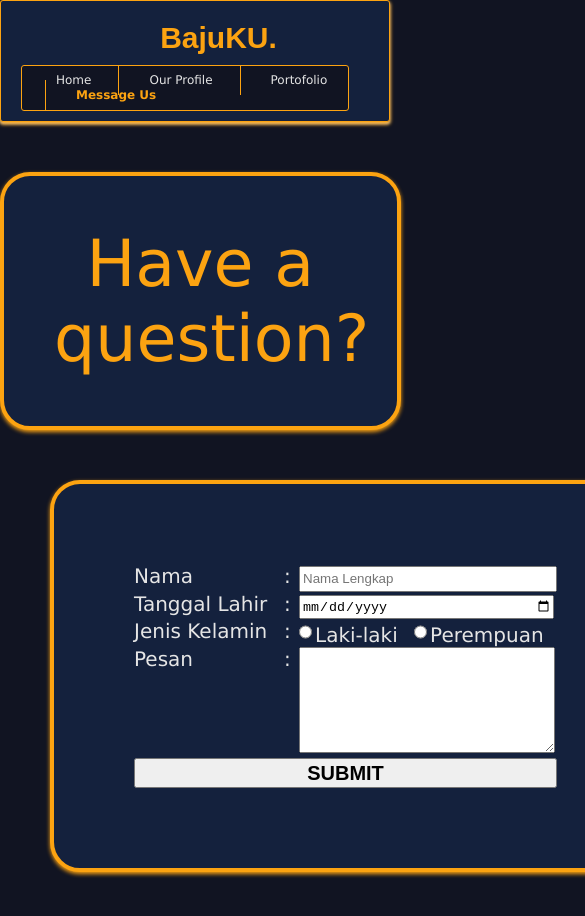
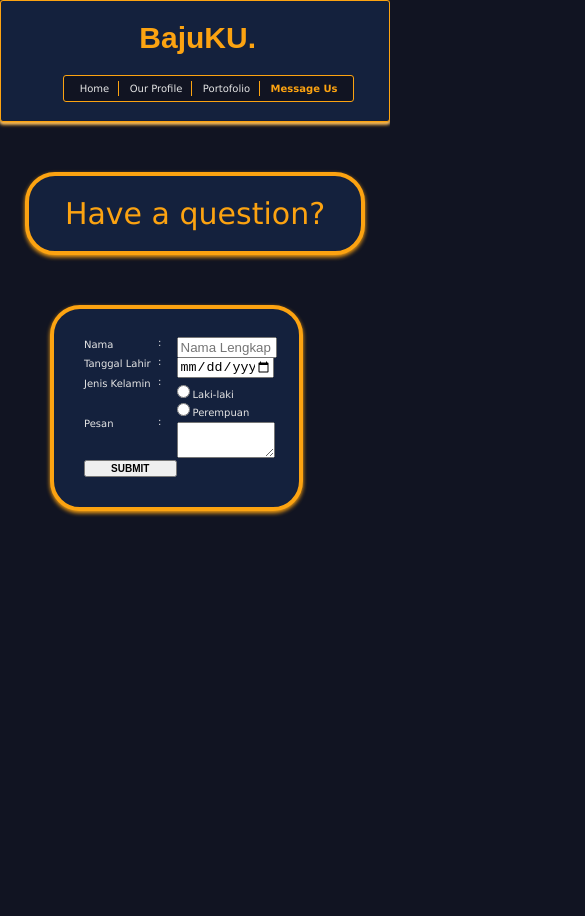
Before and after one commit to parhannn/Web, a plain HTML site: page message.html in a window 390 px wide. Shown: the top 916 px of the page, 585 px wide, since content can reach past the window. After the commit the page ends 844 px from the top, so only its background shows below. Drawn offline with Linux system fonts and the light colour scheme.

Commit message:
responsive update

```diff
--- a/assets/index.css
+++ b/assets/index.css
@@ -89,11 +89,37 @@ nav a {
     nav {
         margin-top: 10px;
         font-size: 12px;
-        margin-right: 20px;
+        margin-right: 16px;
     }
   }
 
   /* Rule yang dituliskan dalam block @media di bawah akan diterapkan pada device yang memiliki ukuran viewport di bawah 600px */
-  @media screen and (max-width: 600px) {
-    /* ..... */
+  @media screen and (max-width: 400px) {
+    header {
+        height: 50px;
+    }
+    .logo {
+        margin-left: 34%;
+        margin-right: 50%;
+    }
+    nav {
+        margin-top: 20px;
+        font-size: 10px;
+    }
+    nav a {
+        padding: 2px;
+        border-right-width: 1px;
+    }
+
+    .background-home {
+        width: 100%;
+        max-height: 800px;
+        object-fit: cover;
+        object-position: center;
+    }
+
+    .greatings {
+        font-size: 25px;
+        padding: 30px;
+    }
   }
--- a/assets/message.css
+++ b/assets/message.css
@@ -134,22 +134,7 @@ h2 {
     font-size: 20px;
     font-weight: bold;
     width: 100%;
-    height: 30px
-}
-
-.output {
-    font-family: Verdana, Geneva, Tahoma, sans-serif;
-    padding: 80px;
-    font-size: 20px;
-    margin-top: 50px;
-    margin-right: 50px;
-    margin-bottom: 50px;
-    float: right;
-    background-color: #14213D;
-    color: #e5e5e5;
-    border: 4px solid #FCA311;
-    box-shadow: 0 2px 4px 0 #FCA311;
-    border-radius: 30px;
+    height: 30px;
 }
 
 /* Rule yang dituliskan dalam block @media di bawah akan diterapkan pada device yang memiliki ukuran viewport di bawah 992px */
@@ -167,10 +152,69 @@ h2 {
         margin-right: 20px;
     }
 
+    .question {
+        font-size: 30px;
+        padding: 20px;
+    }
 
+    .dot {
+        margin-top: -13px;
+        margin-left: 40%;
+        margin-bottom: -5px;
+    }
+
+    .forum {
+        padding: 30px;
+        font-size: 10px;
+    }
+
+    .input-data {
+        margin-left: 50%;
+        margin-top: -20px;
+        height: 50%;
+        width: 50%;
+    }
+
+    .input-data-perempuan {
+        margin-left: 50%;
+        height: 50%;
+    }
+
+    .input-data-laki {
+        margin-left: 50%;
+        height: 50%;
+    }
+
+    .input-pesan {
+        margin-left: 50%;
+        height: 50%;
+        width: 50%;
+    }
+
+    .sub-butt {
+        font-size: 10px;
+        font-weight: bold;
+        width: 50%;
+        height: 50%;
+    }
   }
 
   /* Rule yang dituliskan dalam block @media di bawah akan diterapkan pada device yang memiliki ukuran viewport di bawah 600px */
-  @media screen and (max-width: 600px) {
-    /* ..... */
+  @media screen and (max-width: 400px) {
+    header {
+        height: 50px;
+    }
+    .logo {
+        margin-left: 34%;
+        margin-right: 50%;
+    }
+    nav {
+        margin-top: 20px;
+        font-size: 10px;
+        margin-right: 15px;
+    }
+    nav a {
+        padding: 2px;
+        border-right-width: 1px;
+    }
   }
--- a/assets/profile.css
+++ b/assets/profile.css
@@ -155,20 +155,23 @@ h2 {
     nav {
         margin-top: 10px;
         font-size: 12px;
-        margin-left: auto;
-        margin-right: auto;
+        margin-right: 14px;
     }
 
     .desc-first {
-        width: 75%;
+        font-size: 8px;
+        width: 80%;
     }
 
     .desc-second {
-        width: 75%;
+        font-size: 8px;
+        width: 80%;
     }
 
     .desc-third {
         height: 200px;
+        margin-top: 70%;
+        margin-bottom: 0;
     }
 
     .lampung {
@@ -196,11 +199,27 @@ h2 {
     }
 
     h2 {
+        font-size: 25px;
         margin: 30px;
     }
   }
 
   /* Rule yang dituliskan dalam block @media di bawah akan diterapkan pada device yang memiliki ukuran viewport di bawah 600px */
-  @media screen and (max-width: 600px) {
-    /* ..... */
+  @media screen and (max-width: 400px) {
+    header {
+        height: 50px;
+    }
+    .logo {
+        margin-left: 34%;
+        margin-right: 50%;
+    }
+    nav {
+        margin-top: 20px;
+        font-size: 10px;
+        margin-right: 14px;
+    }
+    nav a {
+        padding: 2px;
+        border-right-width: 1px;
+    }
   }
```
